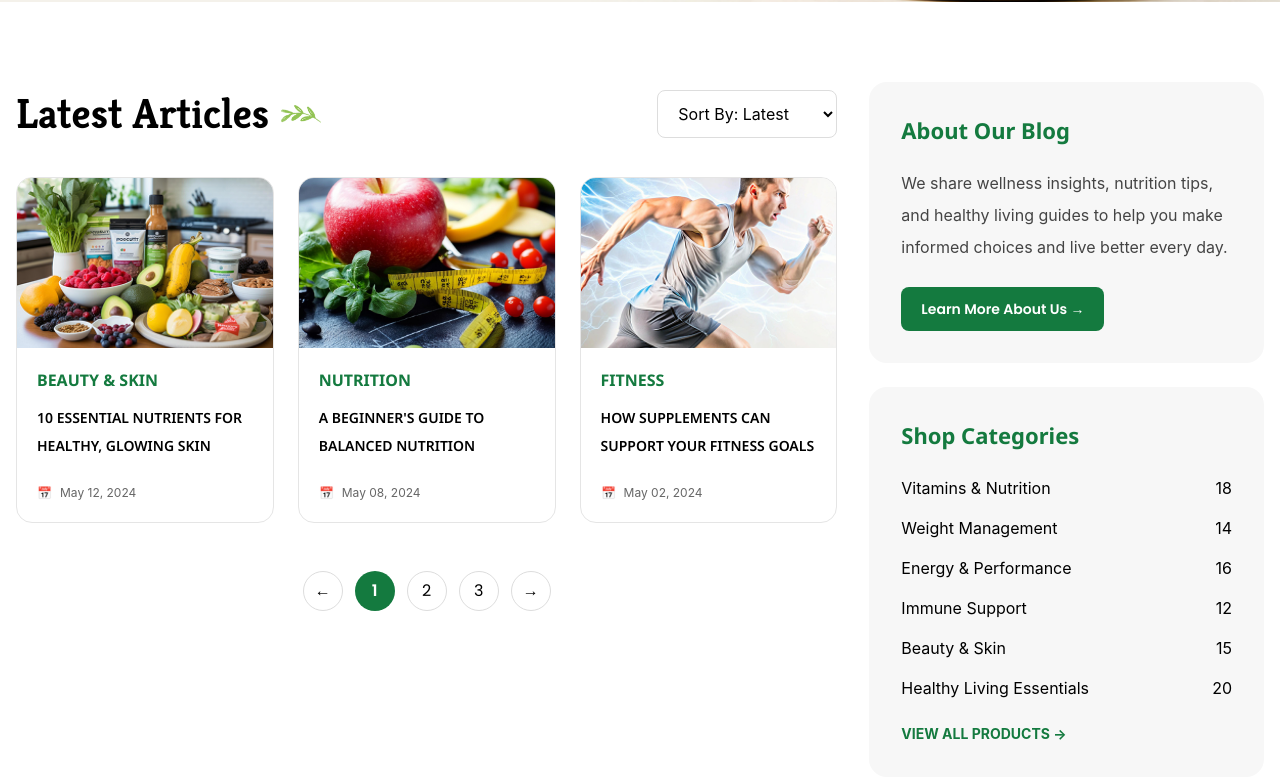
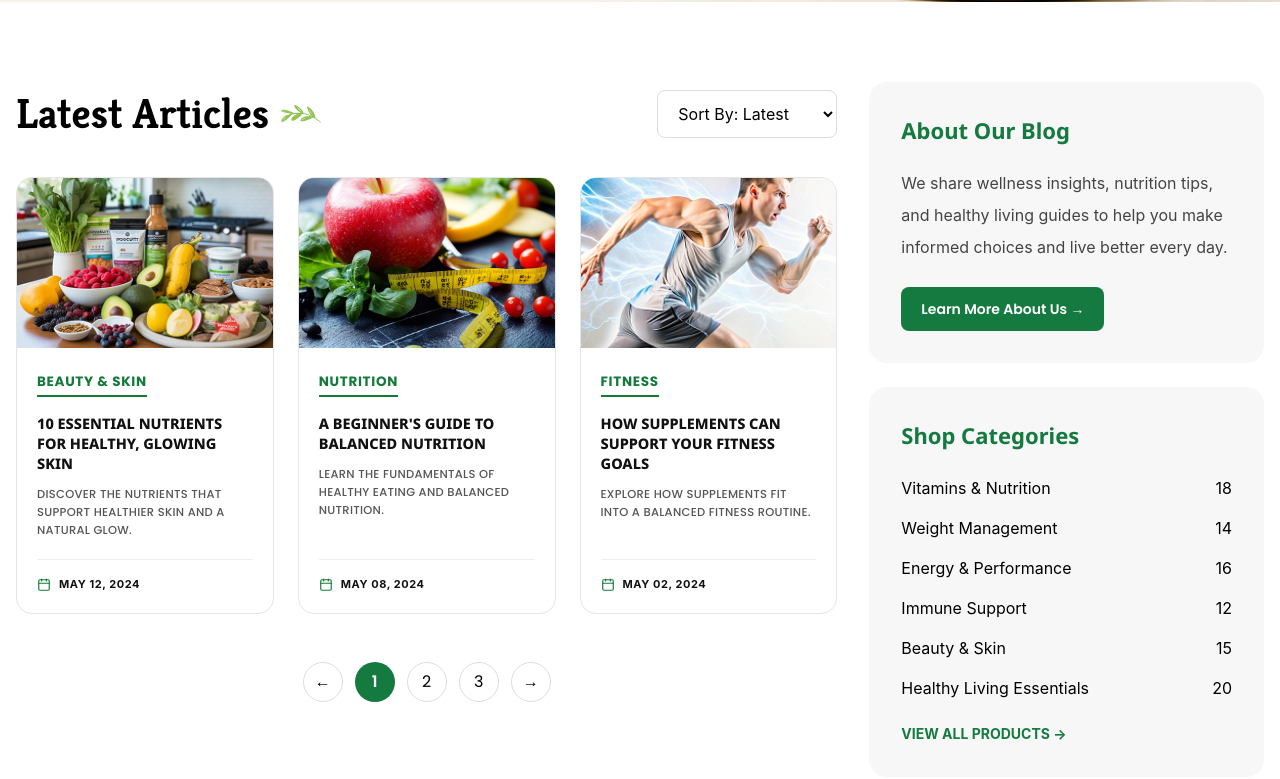
Before and after one commit to drashijaintms/nutrafyi, a React (Vite) app: page /blog in a window 1280 px wide. Shown: the part 531-1310 px from the top of the page. Built offline with nearby package versions, Linux system fonts and the light colour scheme; no server answers.

Commit message:
BlogCard: align dates in one line at bottom, render category underlines, format text as uppercase, and render small excerpt paragraphs

```diff
--- a/src/components/BlogCard.jsx
+++ b/src/components/BlogCard.jsx
@@ -1,4 +1,5 @@
 import { Link } from "react-router-dom";
+import { Calendar } from "lucide-react";
 
 function BlogCard({
   image,
@@ -6,12 +7,15 @@ function BlogCard({
   title,
   date,
   slug,
+  excerpt,
 }) {
   return (
     <Link
       to={`/blog/${slug}`}
       className="
-    block
+        flex
+        flex-col
+        h-full
         bg-white
         border
         border-[#e5e5e5]
@@ -23,7 +27,6 @@ function BlogCard({
         duration-300
       "
     >
-
       {/* Image */}
       <img
         src={image}
@@ -36,40 +39,57 @@ function BlogCard({
       />
 
       {/* Content */}
-      <div className="p-5">
+      <div className="p-5 flex flex-col flex-1">
 
-        <h3
-          className="
-            text-[#147a3f]
-            font-bold
-            text-[16px]
-            uppercase
-            mb-3
-          "
+        {/* Category */}
+        <div>
+          <span
+            className="text-[#137b3a] font-bold text-[13.5px] uppercase tracking-wider border-b-[2px] border-[#137b3a] pb-0.5 inline-block mb-4"
+            style={{ fontFamily: "'Poppins', sans-serif" }}
           >
             {category}
-        </h3>
+          </span>
+        </div>
 
+        {/* Title */}
         <h4
           className="
             text-[14px]
-            font-semibold
-            leading-7
-            mb-6
+            sm:text-[14.5px]
+            font-extrabold
+            leading-[1.4]
+            mb-3
             uppercase
+            text-[#111111]
           "
+          style={{ fontFamily: "'Noto Sans', sans-serif" }}
         >
           {title}
         </h4>
 
-        <div className="flex items-center gap-2 text-[12px] text-[#666]">
+        {/* Excerpt Paragraph */}
+        {excerpt && (
+          <p
+            className="
+              text-[#555555]
+              text-[11.5px]
+              leading-[18px]
+              font-medium
+              uppercase
+              tracking-wide
+              mb-5
+              line-clamp-3
+            "
+            style={{ fontFamily: "'Poppins', sans-serif" }}
+          >
+            {excerpt}
+          </p>
+        )}
 
-          <span>📅</span>
-
-          <span>
-            {date}
-          </span>
-
+        {/* Date Aligned at bottom */}
+        <div className="mt-auto pt-4 border-t border-[#e5e5db]/60 flex items-center gap-2 text-[11px] font-bold text-[#111111] uppercase tracking-wider">
+          <Calendar className="w-3.5 h-3.5 text-[#137b3a]" />
+          <span>{date}</span>
         </div>
 
       </div>
--- a/src/components/BlogListing.jsx
+++ b/src/components/BlogListing.jsx
@@ -154,6 +154,7 @@ const popularPosts = [
     title={blog.title}
     date={blog.date}
     slug={blog.slug}
+    excerpt={blog.excerpt}
   />
 ))}
 
--- a/src/components/BlogSection.jsx
+++ b/src/components/BlogSection.jsx
@@ -1,6 +1,7 @@
 import { useState, useEffect } from "react";
 import { Link } from "react-router-dom";
 import axios from "axios";
+import { Calendar } from "lucide-react";
 
 import nutritionTipsImg from "../assets/blog/nutrition-tips.png";
 import healthyLifestyleImg from "../assets/blog/healthy-lifestyle-guides.png";
@@ -256,7 +257,7 @@ function BlogSection({ category }) {
                   onMouseEnter={() => setIsPaused(true)}
                   onMouseLeave={() => setIsPaused(false)}
                 >
-                  {list.map((blog, idx) => (
+                   {list.map((blog, idx) => (
                     <Link
                       key={`${blog._id}-${idx}`}
                       to={`/blog/${blog.slug}`}
@@ -264,7 +265,7 @@ function BlogSection({ category }) {
                         width: `calc((100% - ${(visibleCards - 1) * 24}px) / ${visibleCards})`,
                         flexShrink: 0,
                       }}
-                      className="bg-white rounded-[18px] overflow-hidden border border-[#dcdcdc]/60 shadow-[0_4px_20px_rgba(0,0,0,0.02)] block transition-all duration-300 hover:-translate-y-1.5 hover:shadow-md"
+                      className="bg-white rounded-[18px] overflow-hidden border border-[#dcdcdc]/60 shadow-[0_4px_20px_rgba(0,0,0,0.02)] flex flex-col h-[380px] lg:h-[420px] transition-all duration-300 hover:-translate-y-1.5 hover:shadow-md"
                     >
                       <img
                         src={blog.featuredImage}
@@ -272,14 +273,40 @@ function BlogSection({ category }) {
                         className="w-full h-[135px] object-cover"
                       />
 
-                      <div className="p-3.5">
-                        <h3 className="font-['Noto_Sans'] text-[#137b3a] text-[15px] font-bold mb-2 line-clamp-2 leading-snug">
+                      <div className="p-4 flex flex-col flex-1">
+                        <div>
+                          <span
+                            className="text-[#137b3a] font-bold text-[12px] uppercase tracking-wider border-b-[2px] border-[#137b3a] pb-0.5 inline-block mb-3"
+                            style={{ fontFamily: "'Poppins', sans-serif" }}
+                          >
+                            {blog.categories && blog.categories.length > 0 ? blog.categories[0] : "General"}
+                          </span>
+                        </div>
+
+                        <h3
+                          className="text-[#111111] text-[13.5px] font-extrabold mb-2 uppercase line-clamp-2 leading-snug"
+                          style={{ fontFamily: "'Noto Sans', sans-serif" }}
+                        >
                           {blog.title}
                         </h3>
 
-                        <p className="font-['Poppins'] text-[#666666] text-[11px] leading-[16px] line-clamp-3">
+                        <p
+                          className="text-[#555555] text-[11px] leading-[16px] line-clamp-3 uppercase tracking-wide mb-4"
+                          style={{ fontFamily: "'Poppins', sans-serif" }}
+                        >
                           {blog.excerpt}
                         </p>
+
+                        <div className="mt-auto pt-3 border-t border-[#e5e5db]/60 flex items-center gap-2 text-[10px] font-bold text-[#111111] uppercase tracking-wider">
+                          <Calendar className="w-3.5 h-3.5 text-[#137b3a]" />
+                          <span>
+                            {new Date(blog.createdAt || Date.now()).toLocaleDateString("en-US", {
+                              month: "short",
+                              day: "2-digit",
+                              year: "numeric"
+                            })}
+                          </span>
+                        </div>
                       </div>
                     </Link>
                   ))}
```
Lines whose indentation alone changed are shown as unchanged.
